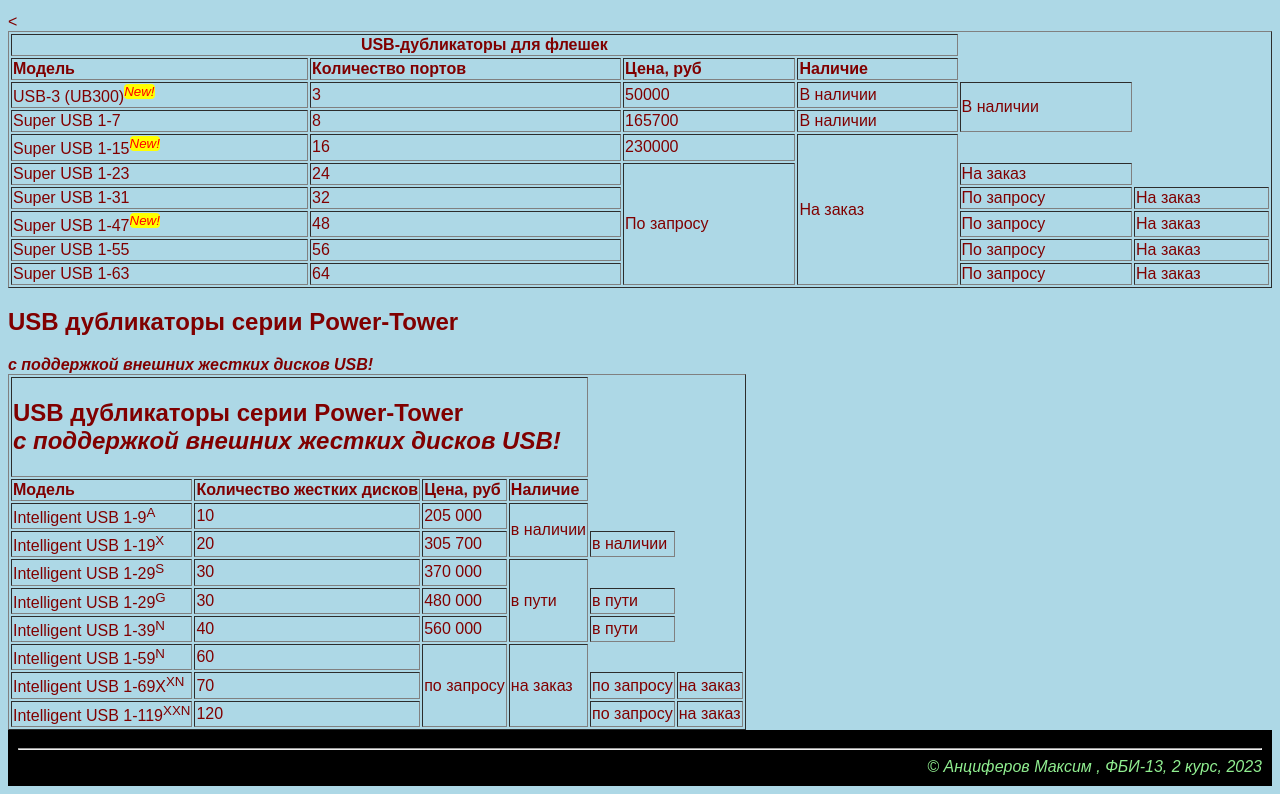
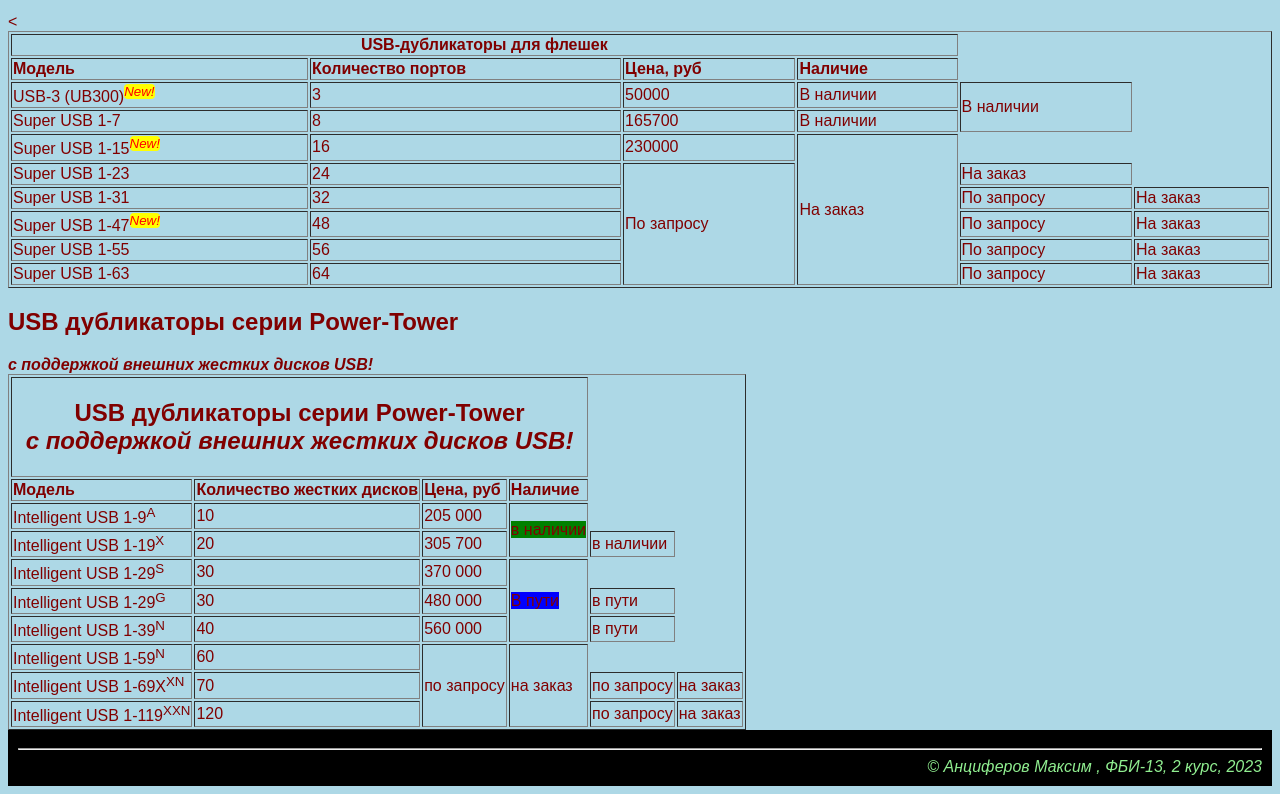
Before and after one commit to maks13nsk/web-programming-labs, a plain HTML site: page lab2.html in a window 1280 px wide. Shown: the part 789-1583 px from the top of the page. Drawn offline with Linux system fonts and the light colour scheme.

Commit message:
Стили второй таблицы

```diff
--- a/lab2.html
+++ b/lab2.html
@@ -131,7 +131,9 @@
             <b><i>с поддержкой внешних жестких дисков USB!</i></b>
             <table border="1">
                 <tr>
-                    <td colspan="4"><h2>USB дубликаторы серии Power-Tower<br><b><i>с поддержкой внешних жестких дисков USB!</i></b></td>
+                    <td colspan="4" style="text-align:center;">
+                        <h2>USB дубликаторы серии Power-Tower<br><b><i>с поддержкой внешних жестких дисков USB!</i></b>
+                    </td>
                 </tr>
                 <tr>
                     <td><b>Модель</b></td>
@@ -143,8 +145,8 @@
                     <td>Intelligent USB 1-9<sup>A</sup> </td>
                     <td>10</td>
                     <td>205&nbsp000</td>
-                    <td rowspan="2">в наличии</td>
-                </tr>
+                    <td rowspan="2"><span style="background-color:green;">в наличии</span>
+                    </td>                </tr>
                 <tr>
                     <td>Intelligent USB 1-19<sup>X</sup></td>
                     <td>20</td>
@@ -155,7 +157,7 @@
                     <td>Intelligent USB 1-29<sup>S</sup></td>
                     <td>30</td>
                     <td>370&nbsp000</td>
-                    <td rowspan="3">в пути</td>
+                    <td rowspan="3"><span style="background-color:blue;">В пути</span></td>
                 </tr>
                 <tr>
                     <td>Intelligent USB 1-29<sup>G</sup></td>
```
